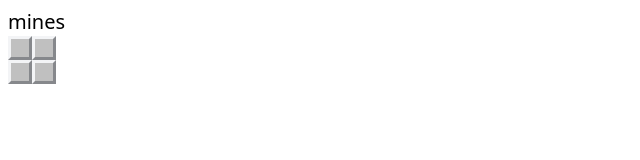
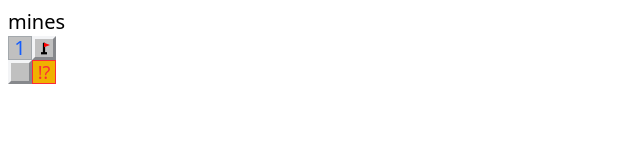
Before and after one commit to federico-paolillo/mines, a React (Vite) app in the folder fe/: page /game in a window 1280 px wide. Shown: the top 160 px of the page, without its empty margins (0-640 px from the left). Built offline with nearby package versions, Linux system fonts and the light colour scheme.

Commit message:
feat: game board cells

```diff
--- a/fe/src/App.tsx
+++ b/fe/src/App.tsx
@@ -8,10 +8,10 @@ function App() {
         width={2}
         height={2}
         cells={[
-          { x: 0, y: 0, state: "closed" },
-          { x: 1, y: 0, state: "closed" },
-          { x: 0, y: 0, state: "closed" },
-          { x: 1, y: 1, state: "closed" },
+          { x: 0, y: 0, state: "open" },
+          { x: 1, y: 0, state: "flagged" },
+          { x: 0, y: 1, state: "closed" },
+          { x: 1, y: 1, state: "unfathomable" },
         ]}
       />
     </main>
--- a/fe/src/components/Board.tsx
+++ b/fe/src/components/Board.tsx
@@ -11,16 +11,14 @@ export function Board({ width, height, cells }: BoardProps) {
   const grid = asGrid(width, height, cells);
 
   return (
-    <div className="flex flex-row gap-0">
-      {grid.map((row, i) => {
-        return (
-          <div className="flex flex-col gap-0" key={`row-${i}`}>
-            {row.map((cell, i) => {
-              return <Cell cell={cell} key={`col-${i}`}></Cell>;
-            })}
-          </div>
-        );
-      })}
+    <div className="flex flex-col gap-0">
+      {grid.map((row, rowIndex) => (
+        <div className="flex flex-row gap-0" key={`row-${rowIndex}`}>
+          {row.map((cell, colIndex) => (
+            <Cell cell={cell} key={`${colIndex}`} onMakeMove={() => {}}></Cell>
+          ))}
+        </div>
+      ))}
     </div>
   );
 }
--- a/fe/src/components/Cell.tsx
+++ b/fe/src/components/Cell.tsx
@@ -1,21 +1,34 @@
 import { CellDto } from "../client/models/res";
+import { useCell } from "../hooks/use-cell";
+import { MakeMoveEventHandler } from "../hooks/use-moves";
 import { Flag } from "./icons/Flag";
+import { Number } from "./icons/Number";
 import { Square } from "./icons/Square";
 import { Warn } from "./icons/Warn";
 
 export interface CellProps {
   cell: CellDto;
+  onMakeMove: MakeMoveEventHandler;
 }
 
-export function Cell({ cell }: CellProps) {
+export function Cell({ cell, onMakeMove }: CellProps) {
+  const { onClick } = useCell({
+    cell,
+    onMakeMove,
+  });
+
+  return <div onClick={onClick}>{renderCell(cell)}</div>;
+}
+
+function renderCell(cell: CellDto) {
   switch (cell.state) {
     case "open":
-      return <Cell cell={cell} />;
+      return <Number val={1} />;
     case "closed":
       return <Square />;
     case "flagged":
       return <Flag />;
-    case "unfathomable":
+    default:
       return <Warn />;
   }
 }
--- a/fe/src/components/icons/Flag.tsx
+++ b/fe/src/components/icons/Flag.tsx
@@ -1,6 +1,6 @@
 export function Flag() {
   return (
-    <div className="w-6 h-6 flex items-center justify-center text-xs select-none bg-[#c0c0c0] border-[3px] border-t-gray-100 border-l-gray-100 border-b-[#86888c] border-r-[#86888c]">
+    <div className="cursor-pointer w-6 h-6 flex items-center justify-center text-xs select-none bg-[#c0c0c0] hover:bg-[#b0b0b0] active:bg-[#a0a0a0] border-[3px] border-t-gray-100 border-l-gray-100 border-b-[#86888c] border-r-[#86888c]">
       <svg xmlns="http://www.w3.org/2000/svg" viewBox="0 0 24 24">
         <line x1="12" y1="5" x2="12" y2="19" stroke="black" stroke-width="3" />
         <line x1="8" y1="19" x2="16" y2="19" stroke="black" stroke-width="3" />
--- a/fe/src/components/icons/Square.tsx
+++ b/fe/src/components/icons/Square.tsx
@@ -1,5 +1,5 @@
 export function Square() {
   return (
-    <div className="w-6 h-6 flex items-center justify-center text-xs select-none bg-[#c0c0c0] border-[3px] border-t-gray-100 border-l-gray-100 border-b-[#86888c] border-r-[#86888c]"></div>
+    <div className="cursor-pointer w-6 h-6 flex items-center justify-center text-xs select-none bg-[#c0c0c0] hover:bg-[#b0b0b0] active:bg-[#a0a0a0] border-[3px] border-t-gray-100 border-l-gray-100 border-b-[#86888c] border-r-[#86888c]"></div>
   );
 }
--- a/fe/src/components/icons/Warn.tsx
+++ b/fe/src/components/icons/Warn.tsx
@@ -1,5 +1,7 @@
 export function Warn() {
   return (
-    <div className="w-6 h-6 flex items-center justify-center text-xs select-none bg-yellow-500 border border-red-500"></div>
+    <div className="w-6 h-6 flex items-center justify-center text-xs select-none bg-yellow-500 border border-red-500">
+      <span className="text-lg text-red-500">!?</span>
+    </div>
   );
 }
--- /dev/null
+++ b/fe/src/hooks/use-cell.ts
@@ -0,0 +1,34 @@
+import { CellDto } from "../client/models/res";
+import {
+  LeftMouseButton,
+  MiddleMouseButton,
+  RightMouseButton,
+} from "../utils/mouse";
+import { MakeMoveEventHandler, useMoves } from "./use-moves";
+
+export interface UseCellArgs {
+  cell: CellDto;
+  onMakeMove: MakeMoveEventHandler;
+}
+
+export function useCell({ cell, onMakeMove }: UseCellArgs) {
+  const { open, chord, flag } = useMoves(cell, onMakeMove);
+
+  function onClick(e: React.MouseEvent) {
+    switch (e.button) {
+      case LeftMouseButton:
+        open();
+        break;
+      case MiddleMouseButton:
+        chord();
+        break;
+      case RightMouseButton:
+        flag();
+        break;
+    }
+  }
+
+  return {
+    onClick,
+  };
+}
--- /dev/null
+++ b/fe/src/hooks/use-moves.ts
@@ -0,0 +1,50 @@
+import { useCallback } from "react";
+import { Cellstate, CellstateObject } from "../client/models/board";
+import { Movetype, MovetypeObject } from "../client/models/matchmaking";
+import { CellDto } from "../client/models/res";
+import { RequireAll } from "../utils/require-all";
+
+const movesForState = new Map<Movetype, Cellstate[]>([
+  [MovetypeObject.Flag, [CellstateObject.Closed]],
+  [MovetypeObject.Open, [CellstateObject.Closed, CellstateObject.Flagged]],
+  [MovetypeObject.Chord, [CellstateObject.Closed, CellstateObject.Flagged]],
+]);
+
+function canMakeMove(movetype: Movetype, cellstate: Cellstate) {
+  const possibleStates = movesForState.get(movetype) ?? [];
+  return possibleStates.includes(cellstate);
+}
+
+export type MakeMoveEventHandler = (
+  moveType: Movetype,
+  x: number,
+  y: number
+) => void;
+
+export function useMoves(cell: CellDto, onMakeMove: MakeMoveEventHandler) {
+  const { x, y, state } = cell;
+
+  const open = useCallback(() => {
+    if (canMakeMove(MovetypeObject.Open, state!)) {
+      return onMakeMove(MovetypeObject.Open, x!, y!);
+    }
+  }, [onMakeMove, state, x, y]);
+
+  const chord = useCallback(() => {
+    if (canMakeMove(MovetypeObject.Chord, state!)) {
+      return onMakeMove(MovetypeObject.Chord, x!, y!);
+    }
+  }, [onMakeMove, state, x, y]);
+
+  const flag = useCallback(() => {
+    if (canMakeMove(MovetypeObject.Flag, state!)) {
+      return onMakeMove(MovetypeObject.Flag, x!, y!);
+    }
+  }, [onMakeMove, state, x, y]);
+
+  return {
+    open,
+    chord,
+    flag,
+  };
+}
--- /dev/null
+++ b/fe/src/utils/mouse.ts
@@ -0,0 +1,5 @@
+export type MouseButton = 0 | 1 | 2;
+
+export const LeftMouseButton: MouseButton = 0;
+export const MiddleMouseButton: MouseButton = 1;
+export const RightMouseButton: MouseButton = 2;
--- /dev/null
+++ b/fe/src/utils/require-all.ts
@@ -0,0 +1 @@
+export type RequireAll<T> = { [K in keyof T]-?: Required<NonNullable<T[K]>> };
```
